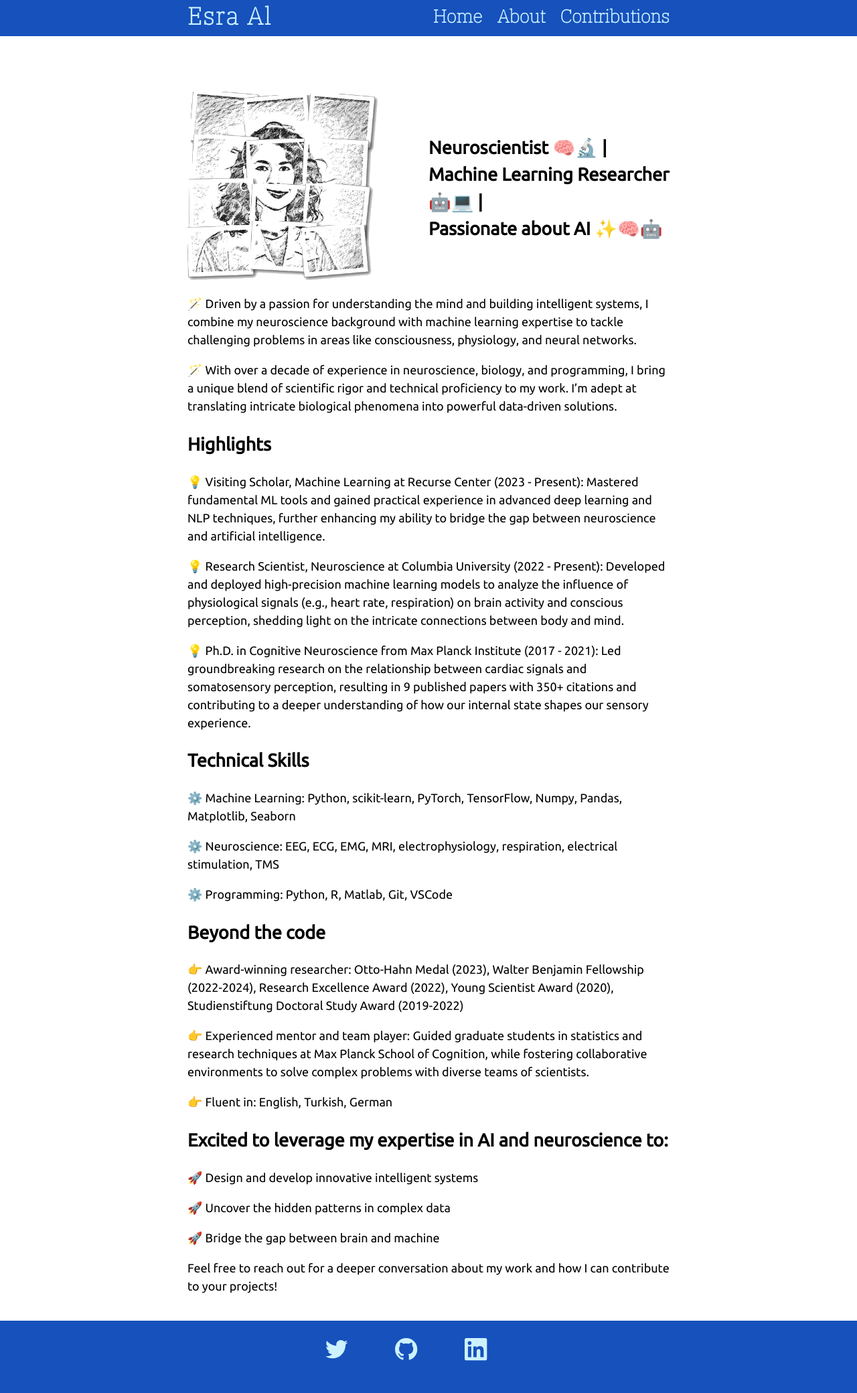
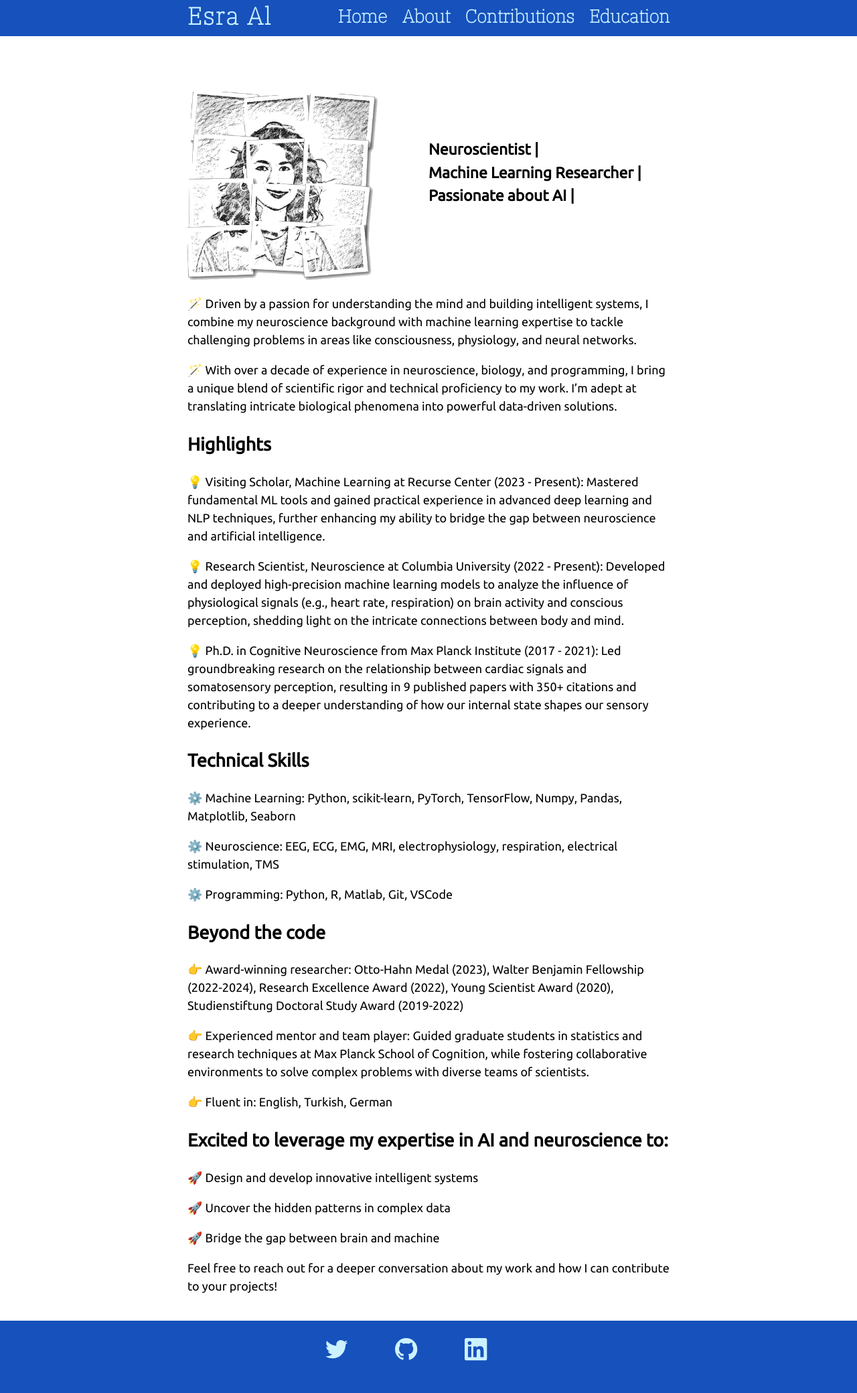
Before and after one commit to Esra-Al/esra-al.github.io, a Jekyll site: the page built from about.md, in a window 1280 px wide. Shown: the whole page at 67% size. Built offline with Jekyll 4.4.1, drawn with Linux system fonts in a browser that asks for light colours.

Commit message:
add education

```diff
--- a/_config.yml
+++ b/_config.yml
@@ -31,10 +31,12 @@
   - about.md
   - blog.md
   - contributions.md
+  - education.md
 header_pages:
   - index.md
   - about.md
   - contributions.md
+  - education.md
 contribution_types:
   - Publications
   - Pre-prints
--- a/_sass/iiibit/_layout.scss
+++ b/_sass/iiibit/_layout.scss
@@ -81,10 +81,16 @@
     box-sizing: border-box;
 }
 
-.column {
-    float: left;
-    width: 50%;
+.column, .column2 {
+  float: left;
+  width: 50%; /* Adjust as needed */
 }
+
+.about-me-title {
+  font-size: 23px; /* Adjust font size as desired */
+  margin: 0; /* Removes default margin from h3 */
+}
+
 
 /* Clear floats after the columns */
 .row:after {
--- a/about.md
+++ b/about.md
@@ -10,8 +10,8 @@
       <img src='{{site.url}}/assets/images/me.png' class='hide'/>
     </a>
   </div>
-  <div class="column">
-    <h2 class="about-me-title"> <br> Neuroscientist 🧠🔬 | <br> Machine Learning Researcher 🤖💻 | <br> Passionate about AI ✨🧠🤖 </h2>
+  <div class="column2">
+    <h3 class="about-me-title"> <br> <br> Neuroscientist | <br> Machine Learning Researcher | <br> Passionate about AI | </h3>
   </div>
 </div>
 
```
Also changed, not shown: education.md (added, +24 -0 lines).
